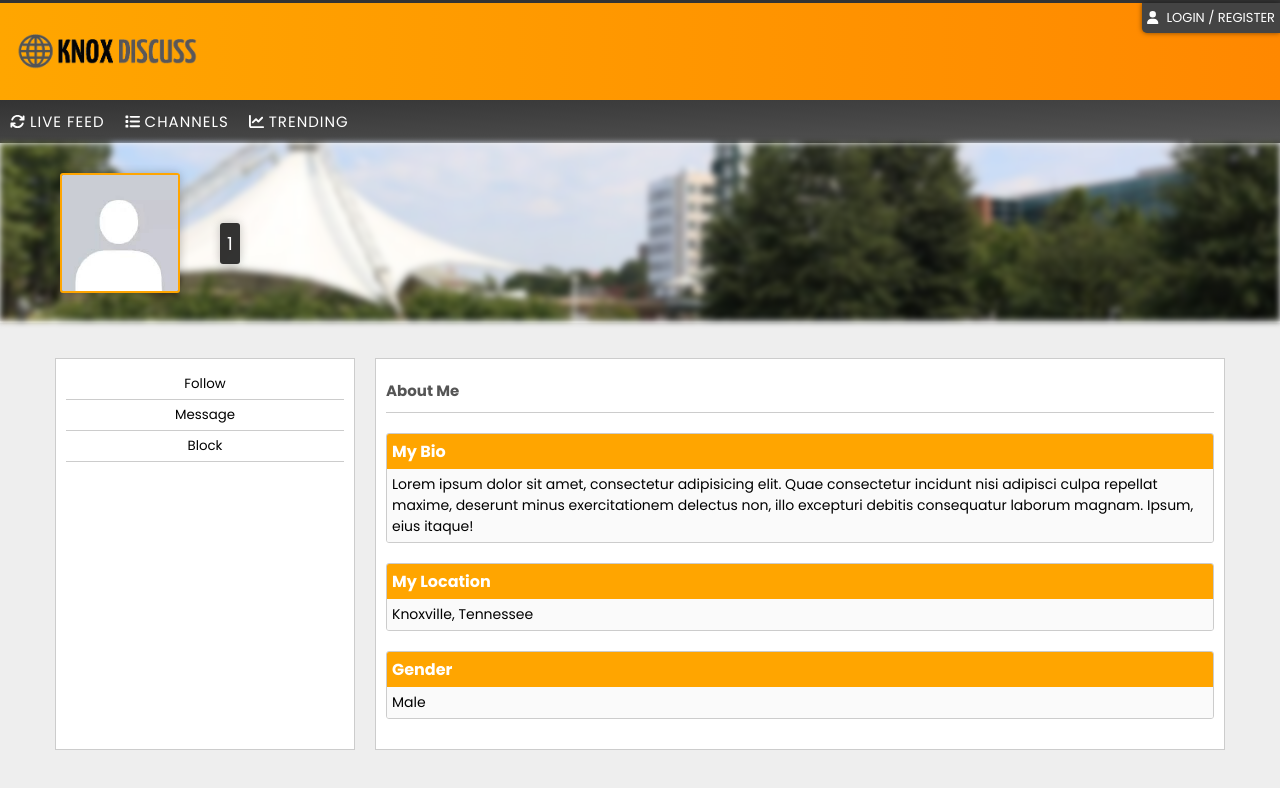
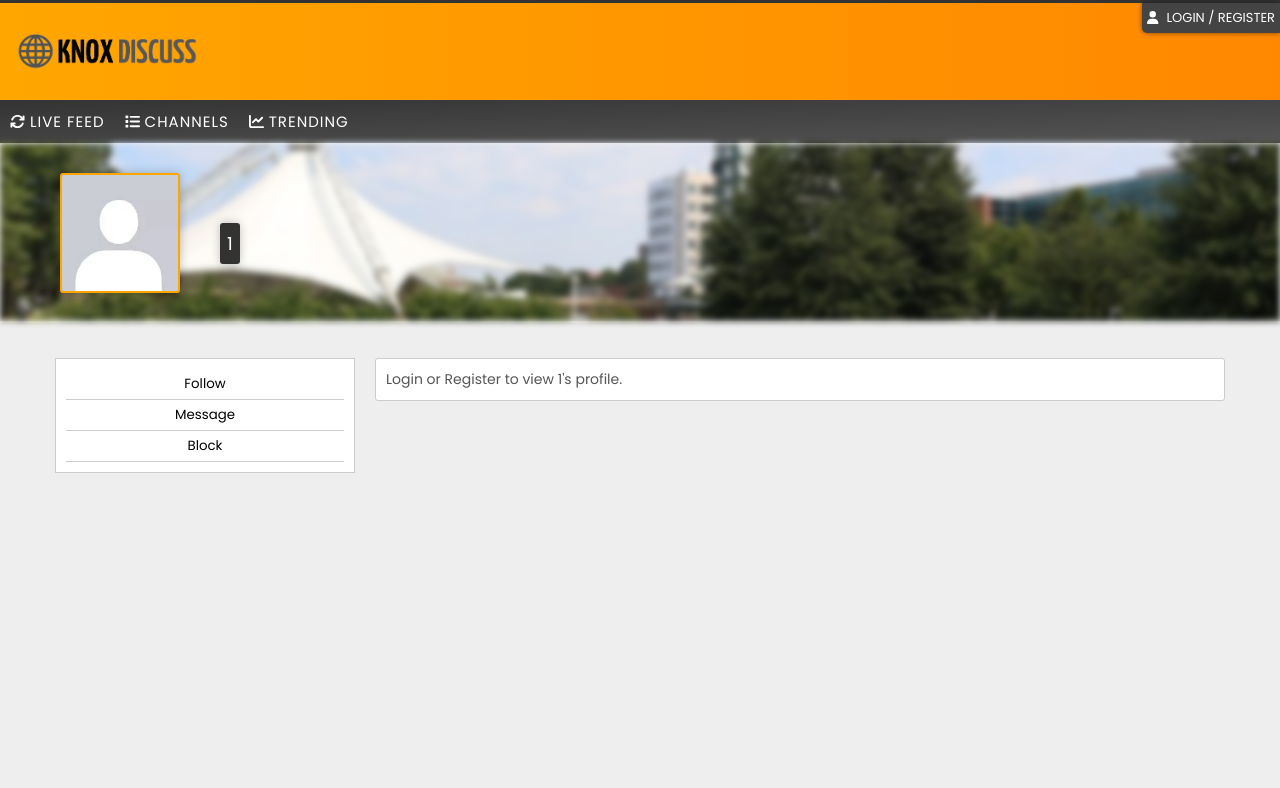
Before and after one commit to hjb1694/kdiscuss_nuxt, a Nuxt app: page /user/profile/1 in a window 1280 px wide. Shown: the top 788 px of the page. Built offline with nearby package versions, Linux system fonts and the light colour scheme.

Commit message:
continue work on profile page

```diff
--- a/pages/user/profile/[accountname].vue
+++ b/pages/user/profile/[accountname].vue
@@ -5,13 +5,13 @@
             <div class="profile-heading__content">
                 <img class="profile-heading__profile-img" src="@/assets/img/default_profile_img.jpeg" alt="profile image" />
                 <div class="profile-heading__account-name">
-                    {{ $route.params.accountname }}
+                    {{ profileAccountName }}
                 </div>
             </div>
         </div>
         <div class="profile-body">
             <div class="profile-sidebar">
-                <div class="profile-menu">
+                <div v-if="!isSelf" class="profile-menu">
                     <button class="profile-menu__button">
                         Follow
                     </button>
@@ -22,7 +22,13 @@
                         Block
                     </button>
                 </div>
+                <div v-else class="profile-menu">
+                    <button class="profile-menu__button">
+                        Edit Profile
+                    </button>
                 </div>
+            </div>
+            <template v-if="isLoggedIn">
                 <div class="profile-about">
                     <h2>About Me</h2>
                     <div class="about-tile">
@@ -44,9 +50,57 @@
                         </div>
                     </div>
                 </div>
+            </template>
+            <template v-else>
+                <div class="login-instruction">
+                    Login or Register to view {{ profileAccountName }}'s profile.
+                </div>
+            </template>
         </div>
     </div>
 </template>
+
+<script lang="ts" setup>
+
+    import { watch } from 'vue';
+
+    const { $auth } = useNuxtApp();
+    const { params } = useRoute();
+
+    const isLoggedIn = computed(() => $auth.isLoggedIn.value);
+    const authAccountName = computed(() => $auth.accountName.value);
+
+
+    const profileAccountName = ref<string>(params.accountname as string);
+    const isSelf = ref<boolean>(false);
+
+    const init = () => {
+
+        if(isLoggedIn.value){
+
+            if(authAccountName.value === profileAccountName.value){
+                isSelf.value = true;
+            }else{
+                isSelf.value = false;
+            }
+
+
+        }else{
+            isSelf.value = false;
+        }
+
+    }
+
+    watch(() => isLoggedIn.value, () => {
+        console.log('init called!');
+        init();
+    });
+
+    init();
+
+
+
+</script>
 
 <style lang="scss" scoped>
 
@@ -101,6 +155,15 @@
         }
     }
 
+    .login-instruction {
+        background: #fff;
+        border: 1px solid #ccc;
+        padding: 1rem;
+        font-size: 1.4rem;
+        border-radius: 3px;
+        color:#555;
+    }
+
     .profile-body{
         padding:1.5rem;
         max-width:120rem;
@@ -108,6 +171,7 @@
         display:grid;
         grid-gap:2rem;
         grid-template-columns:30rem auto;
+        align-items: start;
     }
 
     .profile-sidebar,
```
Lines whose indentation alone changed are shown as unchanged.
